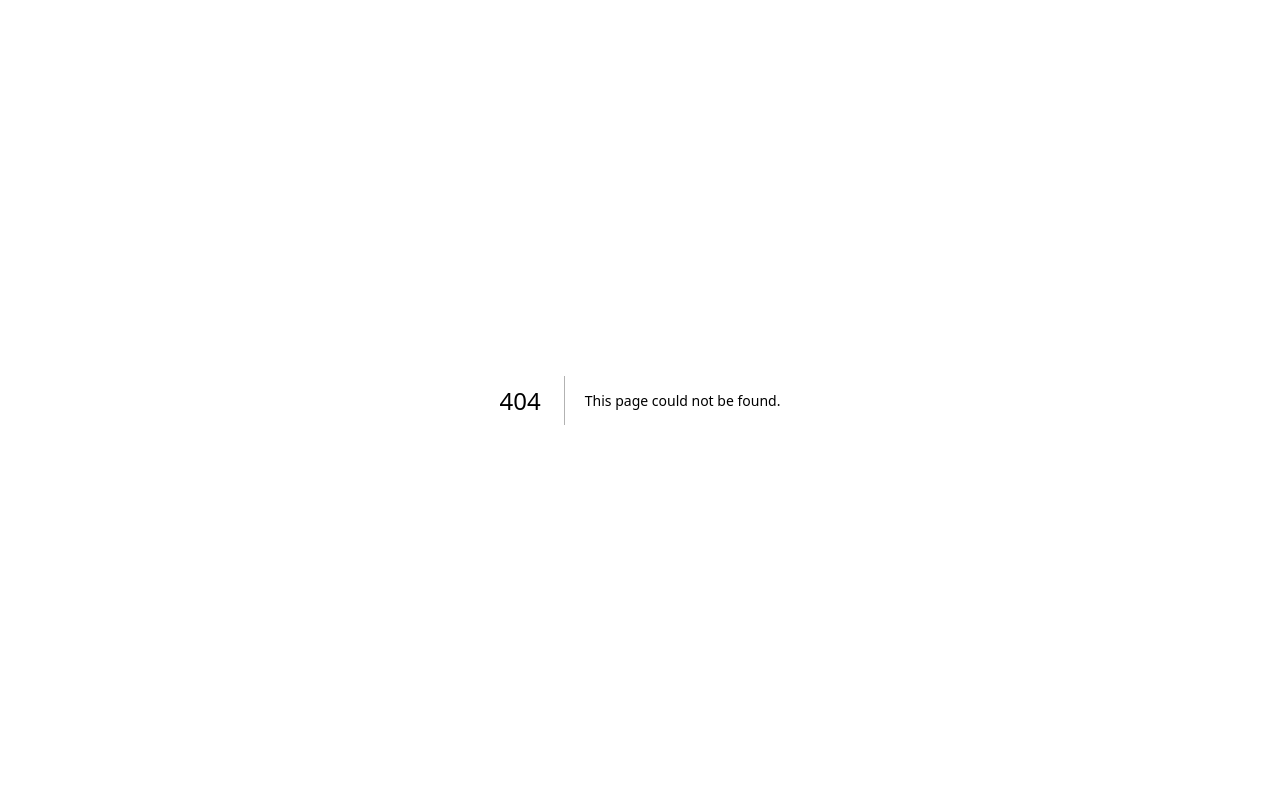
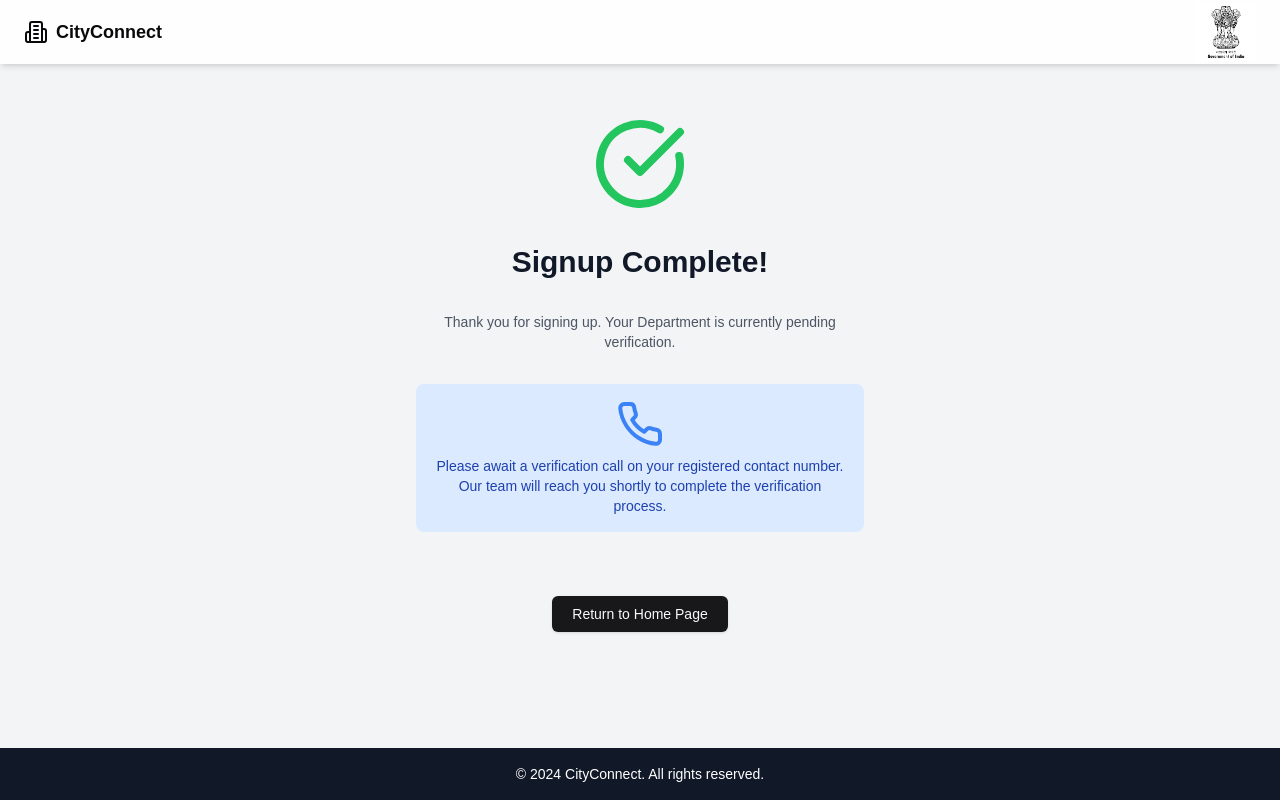
Before and after one commit to SwarthakDas/inter-departmental-cooperation, a Next.js app: page /sign-up-confirmation in a window 1280 px wide. Before the commit this address had no page. Built offline with nearby package versions, Linux system fonts and the light colour scheme.

Commit message:
signup working and saving to DB

```diff
--- /dev/null
+++ b/src/app/(auth)/sign-up-confirmation/page.tsx
@@ -0,0 +1,80 @@
+"use client"
+
+import { useEffect } from 'react'
+import { motion, useAnimation } from 'framer-motion'
+import { Button } from "@/components/ui/button"
+import { CheckCircle, Phone } from 'lucide-react'
+import Link from 'next/link'
+import Navbar from '@/components/Navbar'
+
+export default function SignupConfirmation() {
+  const controls = useAnimation()
+
+  useEffect(() => {
+    controls.start(i => ({
+      opacity: 1,
+      y: 0,
+      transition: { delay: i * 0.3 }
+    }))
+  }, [controls])
+
+  return (
+    <div className="flex flex-col min-h-screen bg-gray-100">
+      <Navbar />
+      <main className="flex-1 flex items-center justify-center px-4">
+        <div className="max-w-md w-full space-y-8 text-center">
+          <motion.div
+            initial={{ opacity: 0, y: 50 }}
+            animate={controls}
+            custom={0}
+          >
+            <CheckCircle className="mx-auto h-24 w-24 text-green-500" />
+          </motion.div>
+          <motion.h2
+            className="mt-6 text-3xl font-extrabold text-gray-900"
+            initial={{ opacity: 0, y: 50 }}
+            animate={controls}
+            custom={1}
+          >
+            Signup Complete!
+          </motion.h2>
+          <motion.p
+            className="mt-2 text-sm text-gray-600"
+            initial={{ opacity: 0, y: 50 }}
+            animate={controls}
+            custom={2}
+          >
+            Thank you for signing up. Your Department is currently pending verification.
+          </motion.p>
+          <motion.div
+            className="mt-5 p-4 bg-blue-100 rounded-lg"
+            initial={{ opacity: 0, y: 50 }}
+            animate={controls}
+            custom={3}
+          >
+            <Phone className="mx-auto h-12 w-12 text-blue-500 mb-2" />
+            <p className="text-sm text-blue-800">
+              Please await a verification call on your registered contact number. Our team will reach you shortly to complete the verification process.
+            </p>
+          </motion.div>
+          <motion.div
+            initial={{ opacity: 0, y: 50 }}
+            animate={controls}
+            custom={4}
+          >
+            <Link href="/">
+              <Button className="mt-8 w-44">
+                Return to Home Page
+              </Button>
+            </Link>
+          </motion.div>
+        </div>
+      </main>
+      <footer className="bg-gray-900 text-white py-4">
+        <div className="container mx-auto px-4 text-center">
+          <p className="text-sm">© 2024 CityConnect. All rights reserved.</p>
+        </div>
+      </footer>
+    </div>
+  )
+}
--- a/src/app/(auth)/sign-up/page.tsx
+++ b/src/app/(auth)/sign-up/page.tsx
@@ -17,6 +17,7 @@ import axios,{AxiosError} from 'axios'
 import { ApiResponse } from "@/types/ApiResponse"
 import { useRouter } from "next/navigation"
 import { Form, FormControl, FormField, FormItem, FormLabel, FormMessage } from "@/components/ui/form"
+import * as z from "zod"
 
 
 export default function DepartmentSignup() {
@@ -28,17 +29,17 @@ export default function DepartmentSignup() {
   const router=useRouter()
   const debounced=useDebounceCallback(setDepartmentCode,300)
 
-  const form=useForm({
+  const form=useForm<z.infer<typeof SignUpSchema>>({
     resolver: zodResolver(SignUpSchema),
     defaultValues:{
       departmentName:'',
       departmentCode:'',
       officialEmail:'',
       password:'',
-      contact:'',
       info:'',
       address:'',
-      pinCode:''
+      contact:0,
+      pinCode:0
     }
   })
 
@@ -61,7 +62,7 @@ export default function DepartmentSignup() {
     checkDepartmentCodeUnique()
   },[departmentCode])
 
-  const onSubmit=async (data)=>{
+  const onSubmit=async (data: z.infer<typeof SignUpSchema>)=>{
     setIsSubmitting(true)
     try {
       const response= await axios.post<ApiResponse>('/api/sign-up',data)
@@ -69,7 +70,7 @@ export default function DepartmentSignup() {
         title: "Success",
         description: response.data.message
       })
-      router.replace(`/`)
+      router.replace(`/sign-up-confirmation`)
     } catch (error) {
       console.error("Error Department sign up",error)
       const axiosError=error as AxiosError<ApiResponse>
--- a/src/schemas/signUpSchema.ts
+++ b/src/schemas/signUpSchema.ts
@@ -7,7 +7,12 @@ export const deptnameValidation=z
 .regex(/^[a-zA-Z0-9_]+$/,"unique code must not contain special character")
 
 export const SignUpSchema=z.object({
+    departmentName: z.string(),
     departmentCode: deptnameValidation,
     officialEmail: z.string().email({message:"invalid email address"}),
-    password: z.string().min(6,"password must be minimum 6 characters")
+    password: z.string().min(6,"password must be minimum 6 characters"),
+    info: z.string(),
+    address: z.string(),
+    contact: z.string().regex(/^\d+$/, "Contact must be a valid number").transform((val) => Number(val)),
+    pinCode: z.string().regex(/^\d+$/, "Contact must be a valid number").transform((val) => Number(val))
 })
```
